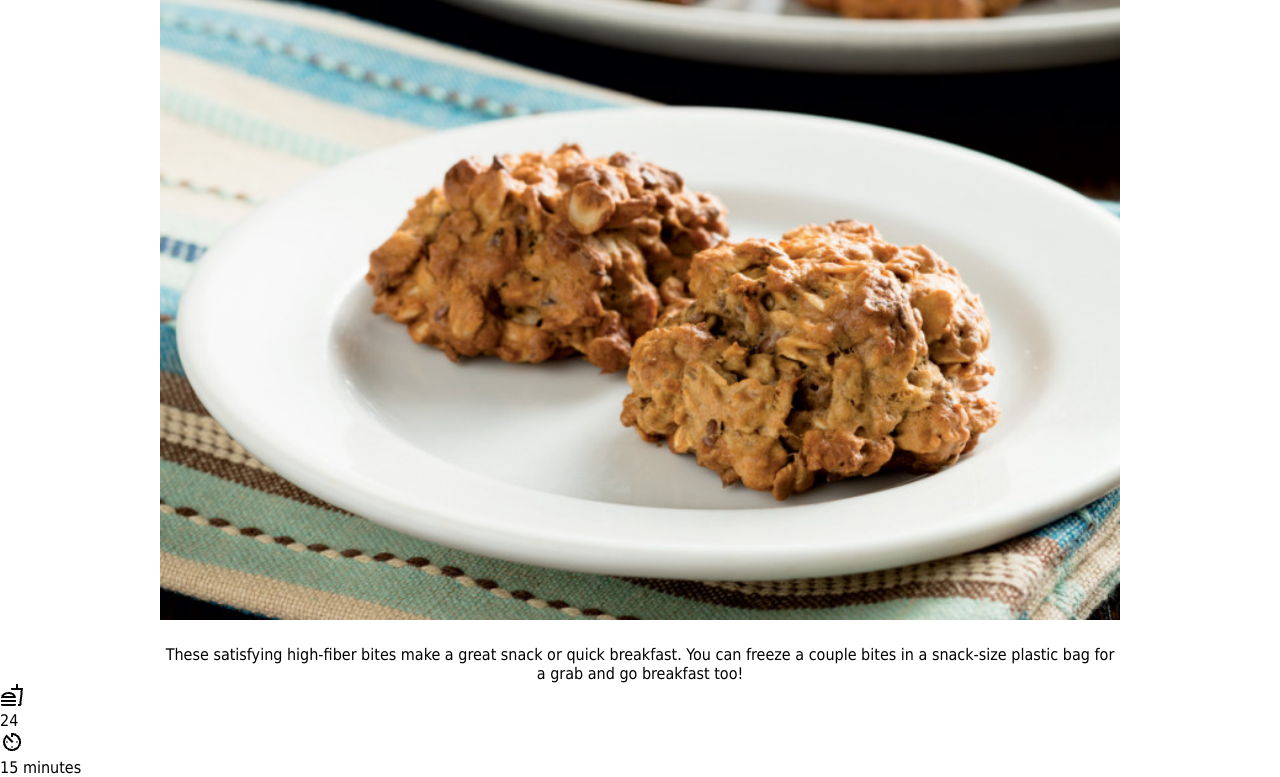
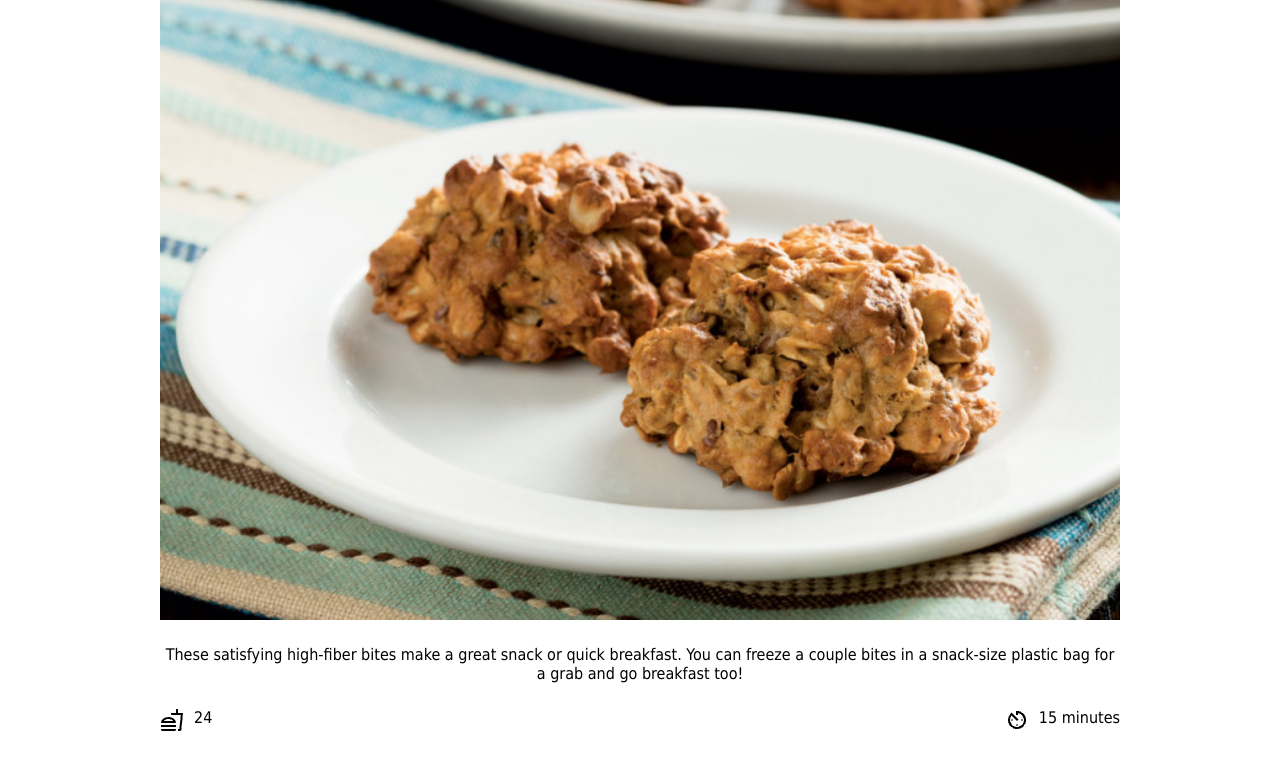
Before and after one commit to chapmancbVCU/odin-recipes, a React (Vite) app: page /#/recipe/2 in a window 1280 px wide. Shown: the part 265-1042 px from the top of the page. Built offline with nearby package versions, Linux system fonts and the light colour scheme.

Commit message:
Added styling to icons and its text such that it is responsive

```diff
--- a/src/App.css
+++ b/src/App.css
@@ -91,6 +91,22 @@ nav {
     width: 90%;
 }
 
+.recipe-icon {
+    display: flex;
+    flex-direction: row;
+}
+
+.recipe-icon > div {
+    margin-left: auto;
+}
+
+.recipe-icons {
+    display: flex;
+    flex-direction: column;
+    width: 75%;
+    margin: 25px auto;
+}
+
 .recipe-image {
     width: 75%;
     margin: 25px auto;
@@ -117,6 +133,15 @@ nav {
 }
 
 @media only screen and (min-width: 700px) {
+    .recipe-icons {
+        flex-direction: row;
+        justify-content: space-between;
+    }
+
+    .recipe-icon > div {
+        margin-left: 10px;
+    }
+
     .recipe-preview {
         flex-direction: row;
         justify-content: space-evenly;
```
